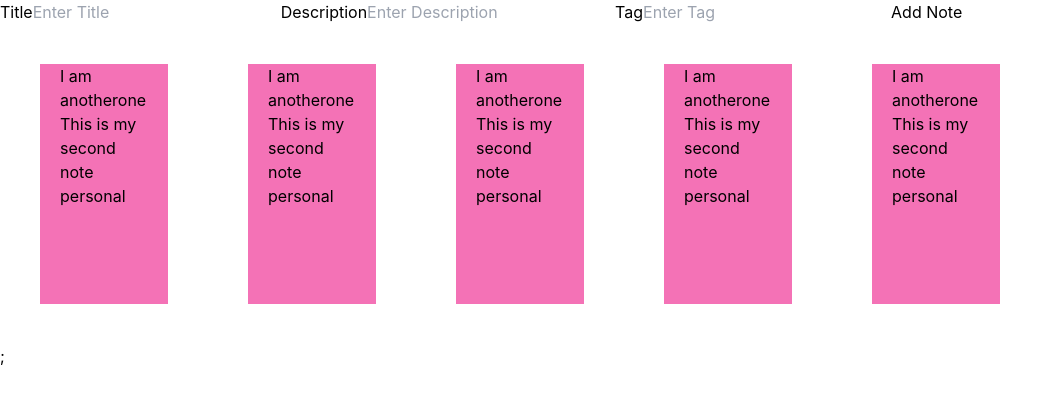
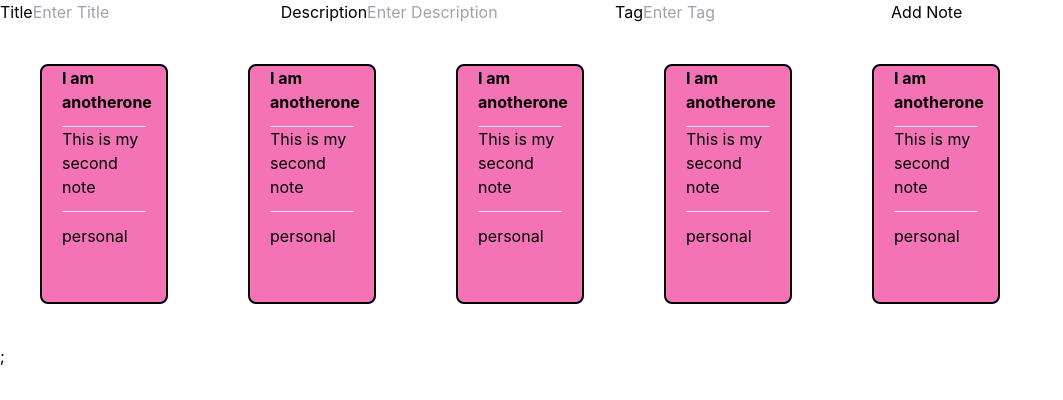
Before and after one commit to Manishr345/NOTECRAFT, a React (Create React App) app: page / in a window 1280 px wide. Shown: the top 400 px of the page, without its empty margins (0-1063 px from the left). Built offline with nearby package versions, Linux system fonts and the light colour scheme.

Commit message:
Added style to NoteItem component

```diff
--- a/src/Components/NoteItem.js
+++ b/src/Components/NoteItem.js
@@ -2,10 +2,12 @@ import React from 'react'
 
 export default function NoteItem(props) {
   return (
-    <div className='m-10 w-[8rem] h-[15rem] bg-pink-400 pl-5 pr-5'>
-      <p>{props.title}</p>
-      <p>{props.description}</p>
-      <p>{props.tag}</p>
+    <div className='m-10 w-[8rem] h-[15rem] bg-pink-400 pl-5 pr-5 rounded-lg border-black border-2'>
+      <p className='font-bold mb-3'>{props.title}</p>
+      <hr/>
+      <p className='mb-3'>{props.description}</p>
+      <hr/>
+      <p className='mt-3'>{props.tag}</p>
     </div>
   )
 }
```
